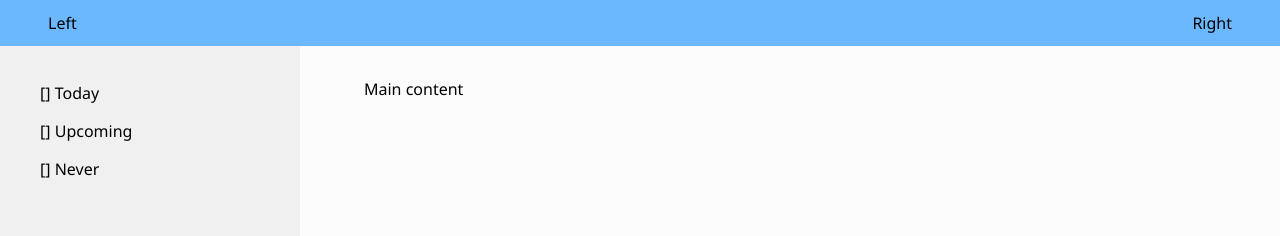
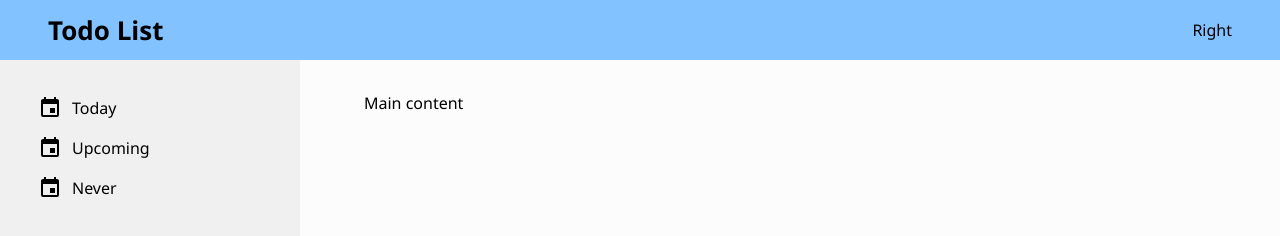
Before and after one commit to Blastose/todo-list, a website built with webpack: page src/index.html in a window 1280 px wide. Built offline with nearby package versions, Linux system fonts and the light colour scheme.

Commit message:
Add image to sidebar item

```diff
--- a/src/index.html
+++ b/src/index.html
@@ -11,7 +11,9 @@
     <div class="todolist-app">
       <header class="header">
         <div class="header-content">
-          <div class="header-left">Left</div>
+          <div class="header-left">
+            <span class="logo-title">Todo List</span>
+          </div>
           <div class="header-right">Right</div>
         </div>
       </header>
@@ -22,19 +24,19 @@
             <ul>
               <li class="sidebar-item">
                 <div class="sidebar-item-content">
-                  <span class="sidebar-item-icon">[]</span>
+                  <span class="sidebar-item-icon"><img class="sidebar-svg" src=<%=require("./images/calendar.svg")%> alt=""></span>
                   <span class="sidebar-item-title">Today</span>
                 </div>
               </li>
               <li class="sidebar-item">
                 <div class="sidebar-item-content">
-                  <span class="sidebar-item-icon">[]</span>
+                  <span class="sidebar-item-icon"><img class="sidebar-svg" src=<%=require("./images/calendar.svg")%> alt=""></span>
                   <span class="sidebar-item-title">Upcoming</span>
                 </div>
               </li>
               <li class="sidebar-item">
                 <div class="sidebar-item-content">
-                  <span class="sidebar-item-icon">[]</span>
+                  <span class="sidebar-item-icon"><img class="sidebar-svg" src=<%=require("./images/calendar.svg")%> alt=""></span>
                   <span class="sidebar-item-title">Never</span>
                 </div>
               </li>
--- a/src/style.css
+++ b/src/style.css
@@ -50,12 +50,25 @@ ul {
 }
 
 .sidebar-item-content {
-  margin: 8px 12px;
+  margin: 8px 10px;
   cursor: pointer;
+  display: grid;
+  grid-template-columns: min-content 1fr;
+  align-items: center;
+  gap: 10px;
+}
+
+.sidebar-item-icon {
+  display: flex;
+  align-items: center;
+}
+
+.sidebar-svg {
+  height: 1.5em;
 }
 
 .header {
-  background-color: rgb(107, 184, 255);
+  background-color: rgb(130, 194, 255);
   grid-area: header;
   padding: 12px 48px;
 }
@@ -63,10 +76,16 @@ ul {
 .header-content {
   display: grid;
   grid-template-columns: 1fr 1fr;
+  align-items: center;
 }
 
 .header-left {
   justify-self: start;
+}
+
+.logo-title {
+  font-size: 26px;
+  font-weight: bold;
 }
 
 .header-right {
```
Also changed, not shown: src/images/calendar.svg (added).
